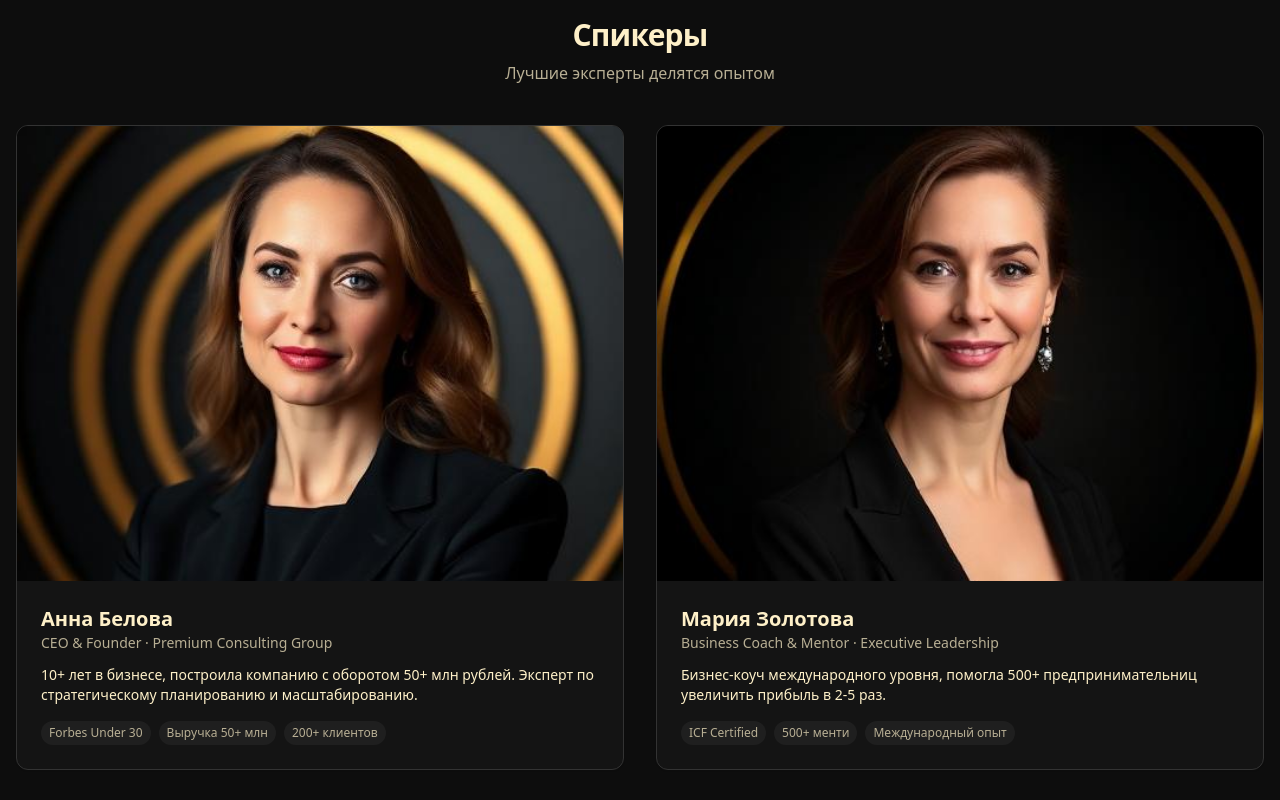
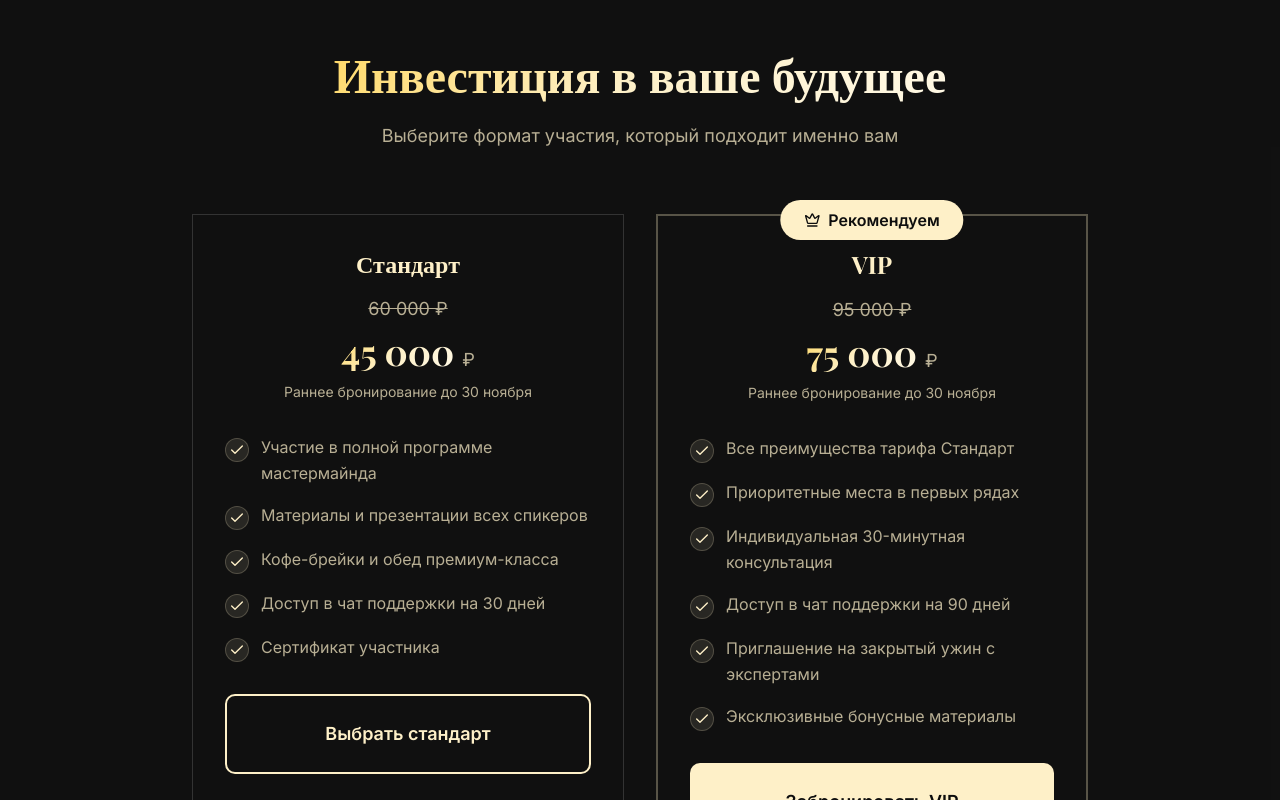
Before and after one commit to lenakor45/golden-mindset-landing, a React (Vite) app: page / in a window 1280 px wide. Shown: the part 4680-5480 px from the top of the page. Built offline with nearby package versions, Linux system fonts and the light colour scheme; the HTML template or start-up script is replaced by a standard one.

Commit message:
Remove speakers section

```diff
--- a/src/components/SpeakersSection.tsx
+++ /dev/null
@@ -1,72 +0,0 @@
-import speaker1 from "@/assets/speaker-1.jpg";
-import speaker2 from "@/assets/speaker-2.jpg";
-const SpeakersSection = () => {
-  const speakers = [
-    {
-      image: speaker1,
-      name: "Анна Белова",
-      title: "CEO & Founder",
-      company: "Premium Consulting Group",
-      description:
-        "10+ лет в бизнесе, построила компанию с оборотом 50+ млн рублей. Эксперт по стратегическому планированию и масштабированию.",
-      achievements: ["Forbes Under 30", "Выручка 50+ млн", "200+ клиентов"],
-    },
-    {
-      image: speaker2,
-      name: "Мария Золотова",
-      title: "Business Coach & Mentor",
-      company: "Executive Leadership",
-      description:
-        "Бизнес-коуч международного уровня, помогла 500+ предпринимательниц увеличить прибыль в 2-5 раз.",
-      achievements: ["ICF Certified", "500+ менти", "Международный опыт"],
-    },
-  ];
-
-  return (
-    <section id="speakers" aria-labelledby="speakers-heading" className="py-16 bg-background">
-      <div className="container mx-auto px-4">
-        <header className="mb-10 text-center">
-          <h2 id="speakers-heading" className="text-3xl font-bold tracking-tight text-foreground">
-            Спикеры
-          </h2>
-          <p className="mt-2 text-muted-foreground">Лучшие эксперты делятся опытом</p>
-        </header>
-
-        <div className="grid grid-cols-1 gap-6 sm:grid-cols-2 md:gap-8">
-          {speakers.map((s, idx) => (
-            <article
-              key={idx}
-              className="overflow-hidden rounded-lg border border-border bg-card text-card-foreground shadow-sm"
-            >
-              <div className="aspect-[4/3] w-full overflow-hidden">
-                <img
-                  src={s.image}
-                  alt={`Спикер: ${s.name}, ${s.title} — ${s.company}`}
-                  loading="lazy"
-                  className="h-full w-full object-cover"
-                />
-              </div>
-              <div className="p-6">
-                <h3 className="text-xl font-semibold">{s.name}</h3>
-                <p className="text-sm text-muted-foreground">
-                  {s.title} · {s.company}
-                </p>
-                <p className="mt-3 text-sm">{s.description}</p>
-                {s.achievements?.length ? (
-                  <ul className="mt-4 flex flex-wrap gap-2" aria-label="Достижения">
-                    {s.achievements.map((a, i) => (
-                      <li key={i} className="text-xs rounded-full bg-muted px-2 py-1 text-muted-foreground">
-                        {a}
-                      </li>
-                    ))}
-                  </ul>
-                ) : null}
-              </div>
-            </article>
-          ))}
-        </div>
-      </div>
-    </section>
-  );
-};
-export default SpeakersSection;
--- a/src/pages/Index.tsx
+++ b/src/pages/Index.tsx
@@ -3,7 +3,6 @@ import AboutSection from "@/components/AboutSection";
 import ProgramSection from "@/components/ProgramSection";
 import TargetAudienceSection from "@/components/TargetAudienceSection";
 import BenefitsSection from "@/components/BenefitsSection";
-import SpeakersSection from "@/components/SpeakersSection";
 import PricingSection from "@/components/PricingSection";
 import FinalSection from "@/components/FinalSection";
 
@@ -15,7 +14,6 @@ const Index = () => {
       <ProgramSection />
       <TargetAudienceSection />
       <BenefitsSection />
-      <SpeakersSection />
       <PricingSection />
       <FinalSection />
     </main>
```
